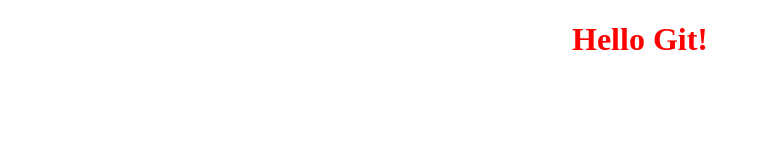
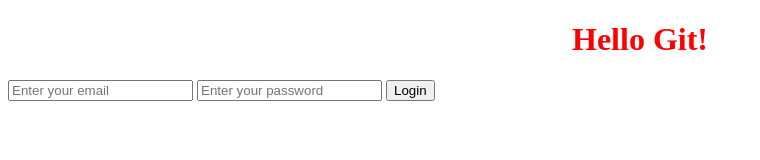
Before and after one commit to LuciaKartous/my-awesome-project, a plain HTML site: page index.html in a window 1280 px wide. Shown: the whole page, without its empty margins (0-760 px from the left). Drawn offline with Linux system fonts and the light colour scheme.

Commit message:
Added html login form

```diff
--- a/index.html
+++ b/index.html
@@ -4,11 +4,15 @@
     <meta charset="UTF-8" />
     <meta name="viewport" content="width=device-width, initial-scale=1.0" />
     <title>Document</title>
-    <link rel="stylesheet" href="style.css">
-    </style>
+    <link rel="stylesheet" href="style.css" />
   </head>
   <body>
     <h1>Hello Git!</h1>
+    <form>
+      <input type="text" placeholder="Enter your email" />
+      <input type="password" placeholder="Enter your password" />
+      <input type="submit" value="Login" />
+    </form>
     <script src="script.js"></script>
   </body>
 </html>
```
